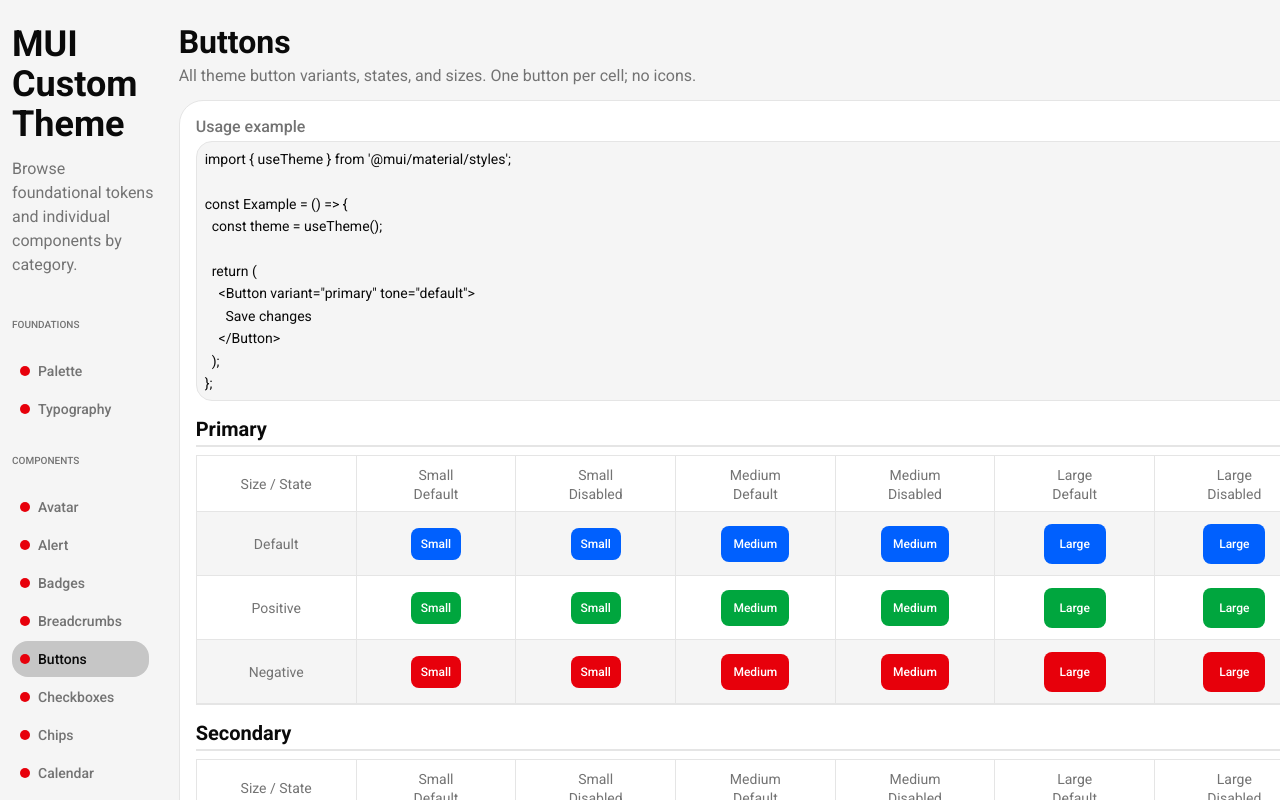
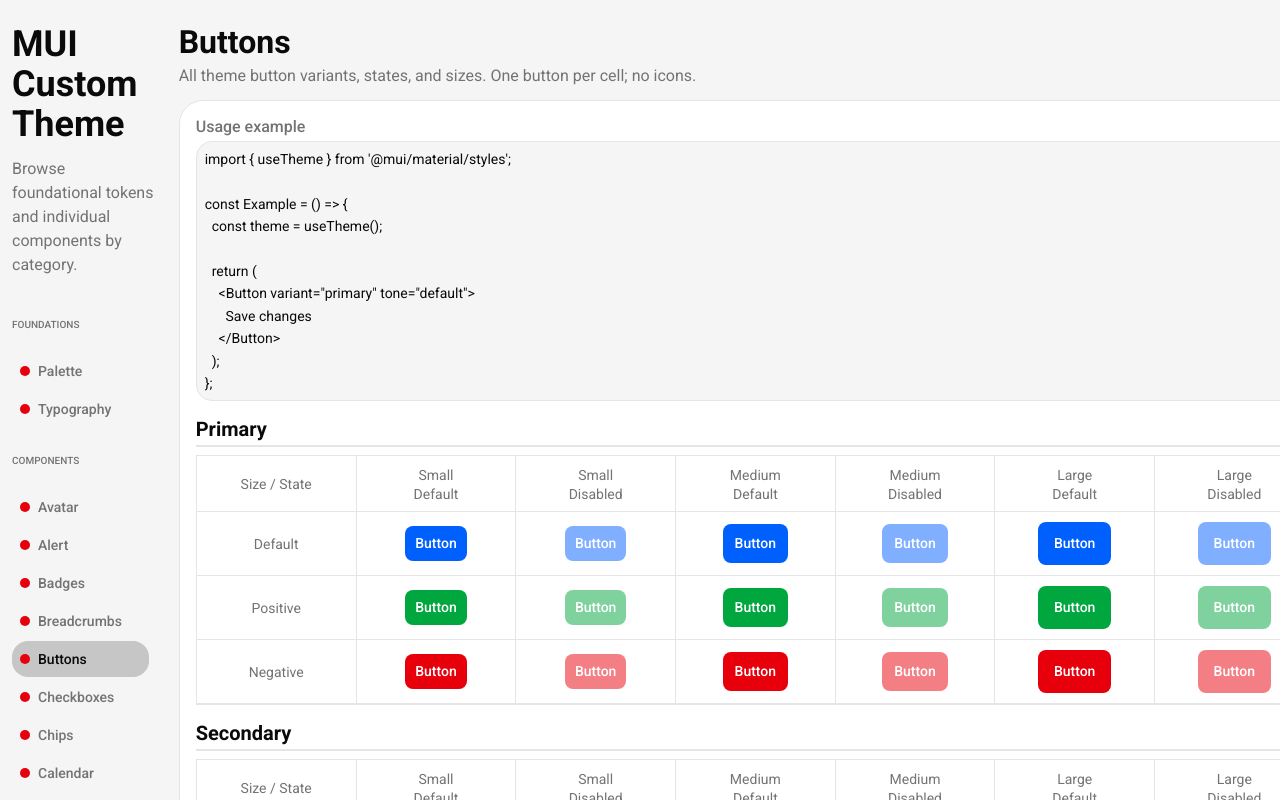
Before and after one commit to a169n/mui-custom-theme, a React (Vite) app: page /buttons in a window 1280 px wide. Shown: the top 800 px of the page. Built offline with nearby package versions, Linux system fonts and the light colour scheme.

Commit message:
Update button styles and theme configurations; modify index.html script reference for build changes

```diff
--- a/src/pages/components/ButtonsPage.tsx
+++ b/src/pages/components/ButtonsPage.tsx
@@ -149,7 +149,6 @@
                     display: 'grid',
                     gridTemplateColumns: `${firstColWidth}px repeat(${sizes.length * states.length}, 1fr)`,
                     // subtle zebra striping for readability
-                    bgcolor: rowIdx % 2 === 0 ? 'background.default' : 'background.paper',
                   }}
                 >
                   {/* Tone label cell (first column) */}
@@ -171,7 +170,7 @@
                           disableRipple
                           sx={{ width: 'fit-content', minWidth: 'fit-content' }}
                         >
-                          {capitalize(size)}
+                          Button
                         </Button>
                       </BodyCell>
                     ))
--- a/src/theme/components/actions/buttons.ts
+++ b/src/theme/components/actions/buttons.ts
@@ -79,6 +79,7 @@
     '&.Mui-disabled': {
       backgroundColor: colors.solidBg,
       color: colors.solidText,
+      opacity: 0.5,
       border: 'none',
     },
   };
@@ -88,8 +89,9 @@
   const tokens = resolveModeTokens(theme);
   const background = tokens?.bg?.muted ?? theme.palette.grey[200];
   const text = tokens?.text?.default ?? theme.palette.text.primary;
-  const hoverBackground =
-    tokens?.['alpha-black']?.[100] ?? 'rgba(10, 10, 10, 0.05)';
+  const hoverBackground = tokens?.['alpha-black']?.[100] ?? 'rgba(10, 10, 10, 0.05)';
+
+  console.log(tokens, background);
 
   return {
     backgroundColor: background,
@@ -111,8 +113,7 @@
   const colors = getToneColors(theme, color);
   const tokens = resolveModeTokens(theme);
   const isDefaultTone = getToneKey(color) === 'brand';
-  const defaultHoverBackground =
-    tokens?.['alpha-black']?.[100] ?? 'rgba(10, 10, 10, 0.05)';
+  const defaultHoverBackground = tokens?.['alpha-black']?.[100] ?? 'rgba(10, 10, 10, 0.05)';
 
   return {
     backgroundColor: 'transparent',
@@ -134,8 +135,7 @@
 const buildGhostStyles = (theme: Theme, color: string | undefined) => {
   const colors = getToneColors(theme, color);
   const tokens = resolveModeTokens(theme);
-  const hoverBackground =
-    tokens?.['alpha-black']?.[100] ?? 'rgba(10, 10, 10, 0.05)';
+  const hoverBackground = tokens?.['alpha-black']?.[100] ?? 'rgba(10, 10, 10, 0.05)';
 
   return {
     backgroundColor: 'transparent',
@@ -210,6 +210,7 @@
     styleOverrides: {
       root: ({ theme, ownerState }) => ({
         textTransform: 'none',
+        fontSize: 14,
         fontWeight: 500,
         minWidth: 'auto',
         width: 'fit-content',
--- a/src/theme/components/data-display/chip.ts
+++ b/src/theme/components/data-display/chip.ts
@@ -4,7 +4,8 @@
   MuiChip: {
     styleOverrides: {
       root: ({ theme }) => ({
-        backgroundColor: theme.tokens?.modes?.[theme.palette.mode ?? 'light']?.bg?.['brand-muted'] ?? '#eef3f8',
+        backgroundColor:
+          theme.tokens?.modes?.[theme.palette.mode ?? 'light']?.bg?.['brand-muted'] ?? '#eef3f8',
       }),
     },
   },
```
Also changed, not shown: 1 other file (tests, documents, lock files or other folders).
